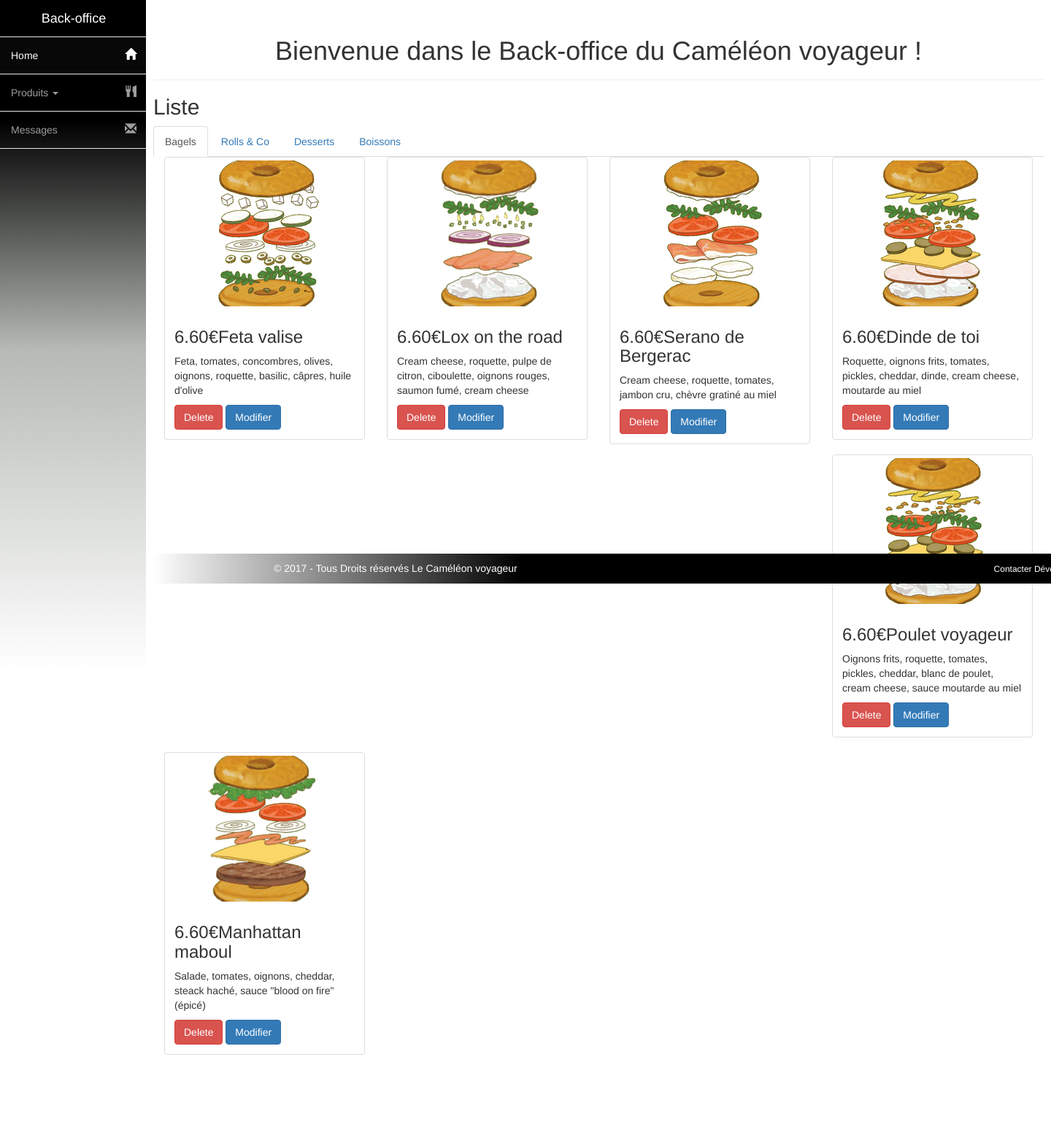
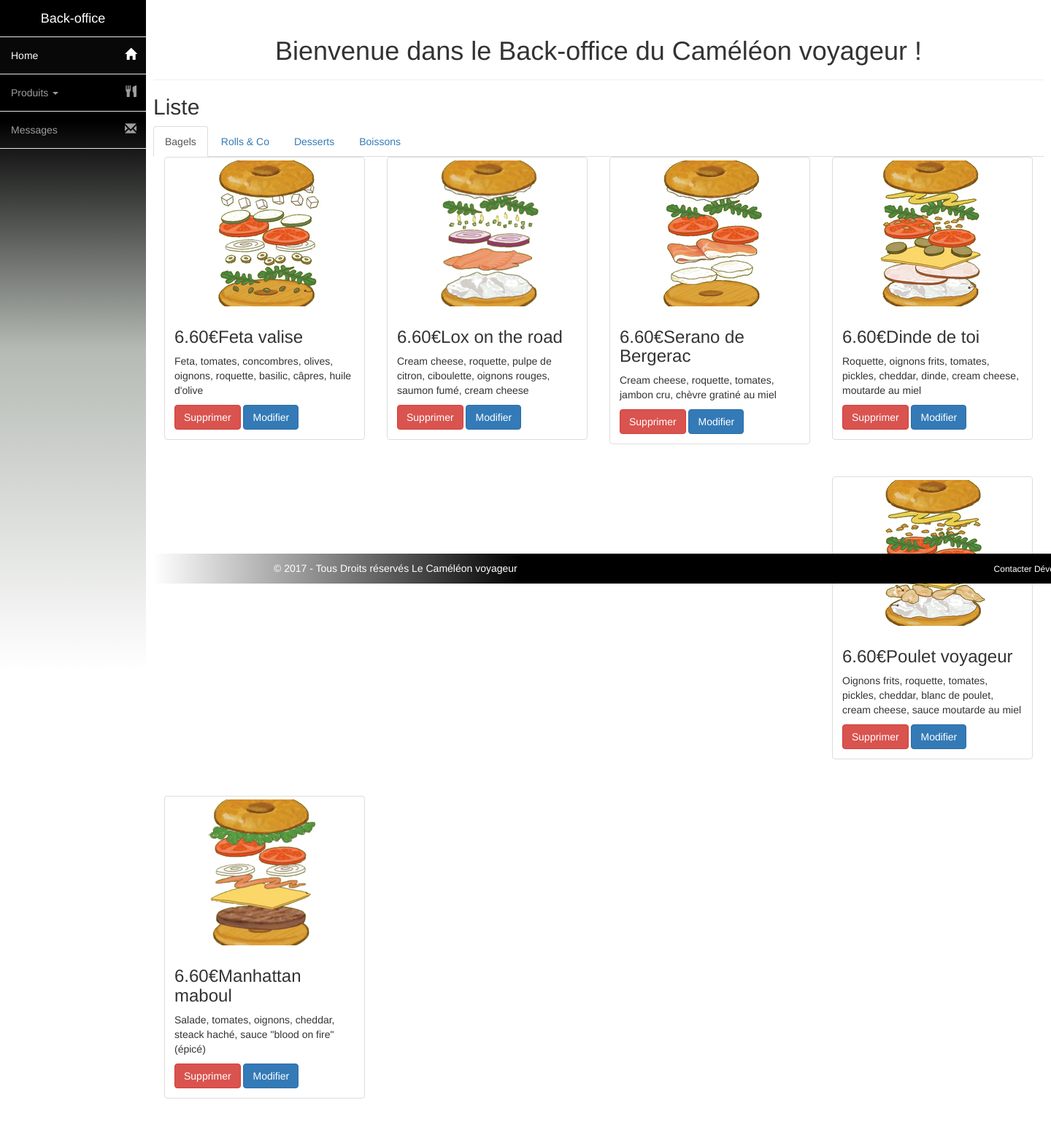
Before and after one commit to JulienOpto/cameleon_voyageur, a PHP site: page /liste_bo.php in a window 1440 px wide. Shown: the whole page at 73% size. Before the commit the page ends 1446 px from the top, so only its background shows below. Run offline with PHP 8.4, Linux system fonts and the light colour scheme; data comes from the database, SQL or seed files in the repository; data that the repository does not hold is empty; a stand-in replaces the project's code that opens the database connection; some libraries are stand-ins or nearby versions; some web fonts are replaced.

Commit message:
essai de faire des trucs mais ça marche pas

```diff
--- a/back_office.php
+++ b/back_office.php
@@ -1,12 +1,12 @@
 <?php
 include 'header_bo.php';
-?>
+
+echo '<div class="background"></div>';
 
 
 
 
 
 
-<?php
 include 'footer_bo.php';
 ?>
--- a/css/admin.css
+++ b/css/admin.css
@@ -8,15 +8,18 @@ body,html{
 .container-fluid {
     padding: 0;
 }
+
+.background {
+    height:770px;
+    background-image: url("../img/externalisation-back-office.jpg");
+    margin-top: -50px;
+}
 /*   -------  Header Styles ------------- */
 
 header h1 {
     text-align: center;
 }
 
-/*.formu {*/
-    /*margin-bottom: 285px;*/
-/*}*/
 
 @media screen and (max-width: 768px) {
     header h1 {
@@ -48,6 +51,7 @@ header h1 {
     padding: 0px;
     margin: 0px;
 }
+
 
 /*Remove rounded coners*/
 
@@ -222,3 +226,6 @@ footer {
 .bottom_ul li a { color:#FFF;  font-size:12px;}
 
 /*   ------------- Liste messages  ----------------   */
+.thumbnail {
+    margin-bottom: 50px;
+}
--- a/delete.php
+++ b/delete.php
@@ -1,6 +1,5 @@
 <?php
 
-print_r($_POST);
 
 include 'connect.php';
 $bdd = mysqli_connect(SERVER, USER, PASS, DB);
--- a/liste_bo.php
+++ b/liste_bo.php
@@ -25,7 +25,7 @@ echo '<h2>Liste</h2>';
     $res = mysqli_query($bdd, $req);
 
 
-    echo '<div class="row">';
+    echo '<div class="row taille_div">';
     while($data = mysqli_fetch_assoc($res))
     {
         echo '
@@ -38,7 +38,7 @@ echo '<h2>Liste</h2>';
                     <form method="POST" action="delete.php">
                         <input type="hidden" name="type" value="bagels"/>
                         <input type="hidden" name="id" value="'.$data['id'].'"/>
-                        <input  class="btn btn-danger" type="submit" value="Delete" name="delete"/>
+                        <input  class="btn btn-danger" type="submit" value="Supprimer" name="delete" data-toggle="modal" data-target="#confirmModal"/>
                         <a href="form_bo.php?id='.$data['id'].'" class="btn btn-primary">Modifier '.'</a>
                     </form>
                   </div>
@@ -57,7 +57,7 @@ echo '<h2>Liste</h2>';
     $res = mysqli_query($bdd, $req);
 
 
-    echo '<div class="row">';
+    echo '<div class="row taille_div">';
     while($data = mysqli_fetch_assoc($res))
     {
         echo '
@@ -70,7 +70,7 @@ echo '<h2>Liste</h2>';
                     <form method="POST" action="delete.php">
                         <input type="hidden" name="id" value="'.$data['id'].'"/>
                         <input type="hidden" name="type" value="rollsco"/>
-                        <input  class="btn btn-danger" type="submit" value="Delete" name="delete"/>
+                        <input  class="btn btn-danger" type="submit" value="Supprimer" name="delete" data-toggle="modal" data-target="#confirmModal"/>
                         <a href="form_bo.php?id='.$data['id'].'" class="btn btn-primary">Modifier '.'</a>
                     </form>
                   </div>
@@ -89,7 +89,7 @@ echo '<h2>Liste</h2>';
     $res = mysqli_query($bdd, $req);
 
 
-    echo '<div class="row">';
+    echo '<div class="row taille_div">';
     while($data = mysqli_fetch_assoc($res))
     {
         echo '
@@ -102,7 +102,7 @@ echo '<h2>Liste</h2>';
                     <form method="POST" action="delete.php">
                         <input type="hidden" name="id" value="'.$data['id'].'"/>
                         <input type="hidden" name="type" value="desserts"/>
-                        <input  class="btn btn-danger" type="submit" value="Delete" name="delete"/>
+                        <input  class="btn btn-danger" type="submit" value="Supprimer" name="delete" data-toggle="modal" data-target="#confirmModal"/>
                         <a href="form_bo.php?id='.$data['id'].'" class="btn btn-primary">Modifier '.'</a>
                     </form>
                   </div>
@@ -121,7 +121,7 @@ echo '<h2>Liste</h2>';
     $res = mysqli_query($bdd, $req);
 
 
-    echo '<div class="row">';
+    echo '<div class="row taille_div">';
     while($data = mysqli_fetch_assoc($res))
     {
         echo '
@@ -134,7 +134,7 @@ echo '<h2>Liste</h2>';
                     <form method="POST" action="delete.php">
                         <input type="hidden" name="id" value="'.$data['id'].'"/>
                         <input type="hidden" name="type" value="boissons"/>
-                        <input  class="btn btn-danger" type="submit" value="Delete" name="delete"/>
+                        <input  class="btn btn-danger" type="submit" value="Supprimer" name="delete" data-toggle="modal" data-target="#confirmModal"/>
                         <a href="form_bo.php?id='.$data['id'].'" class="btn btn-primary">Modifier '.'</a>
                     </form>
                   </div>
@@ -145,6 +145,8 @@ echo '<h2>Liste</h2>';
     }
 
 echo '
+
+
       </div></div></div> ';
 
 include 'footer_bo.php'
--- a/manage_bo.php
+++ /dev/null
@@ -1,2 +0,0 @@
-<!-- affichage du tableau avec boutons masquer/supprimer
-    formulaire gestion produit avec requête POST vers core.php -->
--- a/nav_bo.php
+++ b/nav_bo.php
@@ -8,7 +8,7 @@
                 <span class="icon-bar"></span>
                 <span class="icon-bar"></span>
             </button>
-            <a class="navbar-brand" href="back_office.php">Back-office</a>
+            <span class="navbar-brand">Back-office</span>
         </div>
         <!-- Collect the nav links, forms, and other content for toggling -->
         <div class="collapse navbar-collapse" id="bs-sidebar-navbar-collapse-1">
--- a/testSQL.php
+++ /dev/null
@@ -1 +0,0 @@
-<?php
```
Also changed, not shown: dump/cameleon_bagels.sql (renamed from Dump/cameleon_rollsco.sql, +12 -12 lines), dump/cameleon_boissons.sql (renamed from Dump/cameleon_desserts.sql, +11 -11 lines), dump/cameleon_desserts.sql (renamed from Dump/cameleon_bagels.sql, +12 -12 lines), dump/cameleon_messages.sql (renamed from Dump/cameleon_boissons.sql, +16 -16 lines), dump/cameleon_rollsco.sql (renamed from Dump/cameleon_messages.sql, +15 -14 lines), form_bo.php (+6 -1 lines), img/externalisation-back-office.jpg (added).
